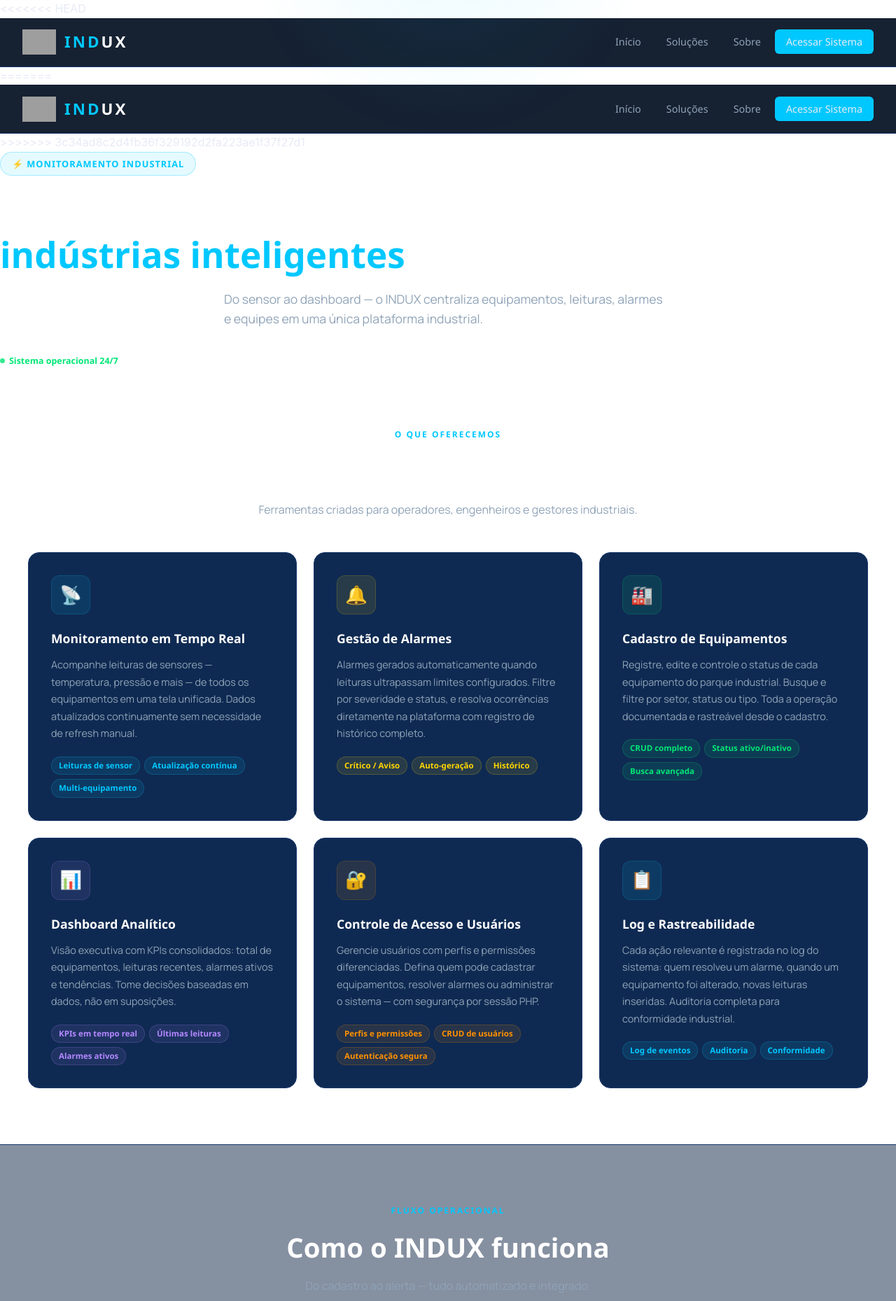
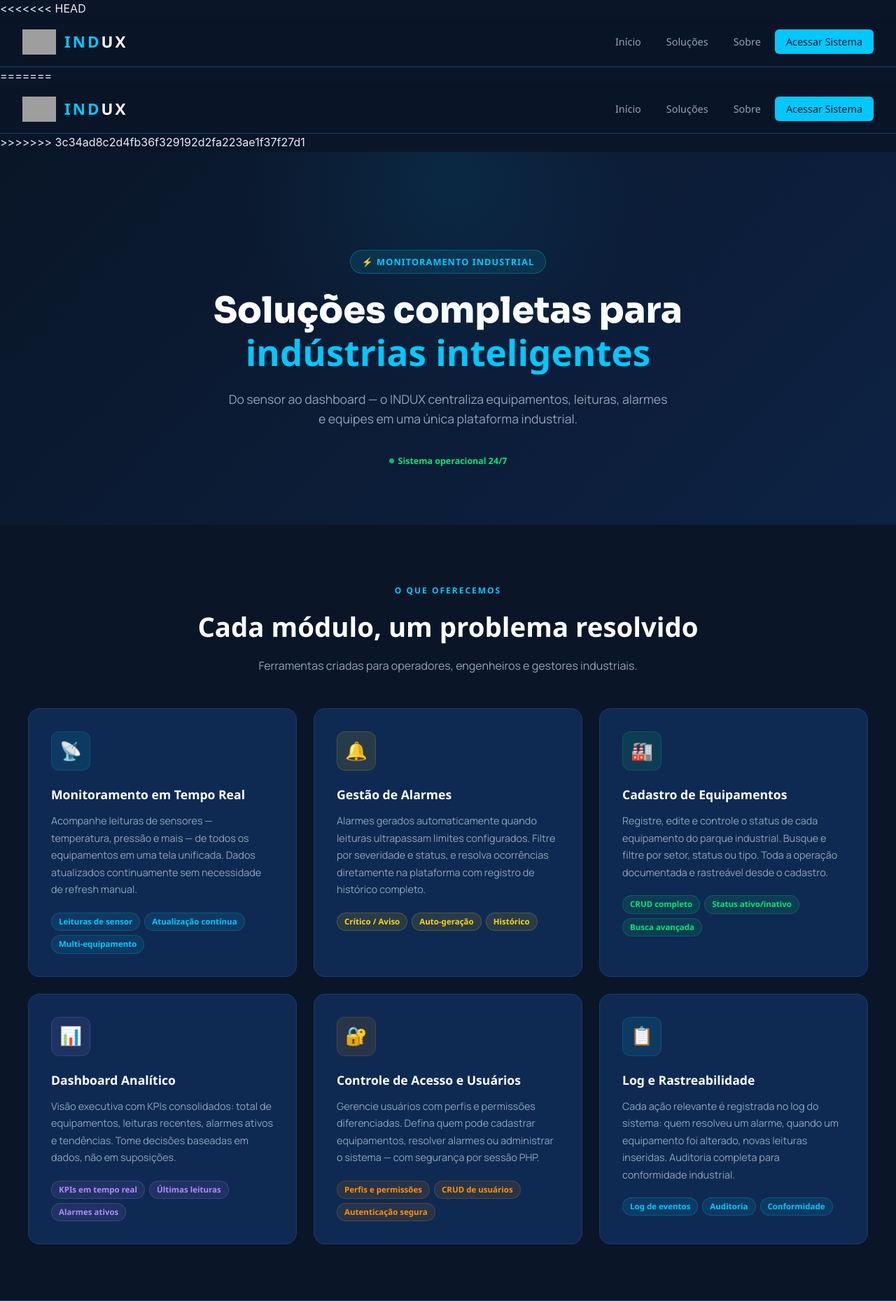
Before and after one commit to roberivan7/indux, a PHP site: page /solucoes.php in a window 1280 px wide. Shown: the top 1859 px of the page at 70% size. Run offline with PHP 8.4, Linux system fonts and the light colour scheme; grey boxes are pictures that could not be loaded.

Commit message:
Alteração

```diff
--- a/pagina_de_vendas/styles.css
+++ b/pagina_de_vendas/styles.css
@@ -6,12 +6,6 @@
     --font-titulo-pequeno: "Manrope", system-ui, sans-serif;
     --font-titulo: "Sora", system-ui, sans-serif;
     --font-texto: "JetBrains Mono", monospace;
-<<<<<<< HEAD
-}
-
-:root {
-=======
->>>>>>> 3c34ad8c2d4fb36f329192d2fa223ae1f37f27d1
     --azul-escuro:   #0a1628;
     --azul-medio:    #0d2244;
     --azul-card:     #0f2a52;
@@ -43,7 +37,6 @@ body {
 a { text-decoration: none; color: inherit; }
 
 .navbar {
-    /* position: fixed; */
     top: 0; left: 0; right: 0;
     z-index: 1000;
     background: rgba(10, 22, 40, 0.95);
@@ -117,8 +110,6 @@ a { text-decoration: none; color: inherit; }
     color: var(--azul-escuro) !important;
 }
 
-<<<<<<< HEAD
-=======
 h1{
     font-family: var(--font-titulo);
 }
@@ -215,8 +206,6 @@ p {
     font-size: 12px;
 }
 
-/* ===== HERO SOLUÇÕES ===== */
->>>>>>> 3c34ad8c2d4fb36f329192d2fa223ae1f37f27d1
 .hero-solucoes {
     padding: 140px 2rem 80px;
     text-align: center;
@@ -890,15 +879,3 @@ font-weight: 600;
 color: var(--text-muted);
 font-size: 14px;
 }
-=======
-/* ===== RESPONSIVO ===== */
-@media (max-width: 768px) {
-    .navbar-links { display: none; }
-    .hero-solucoes { padding: 100px 1.25rem 60px; }
-    .secao { padding: 60px 1.25rem; }
-    .grid-solucoes { grid-template-columns: 1fr; }
-    .footer-inner { flex-direction: column; text-align: center; }
-}
-
-
->>>>>>> 3c34ad8c2d4fb36f329192d2fa223ae1f37f27d1
```
